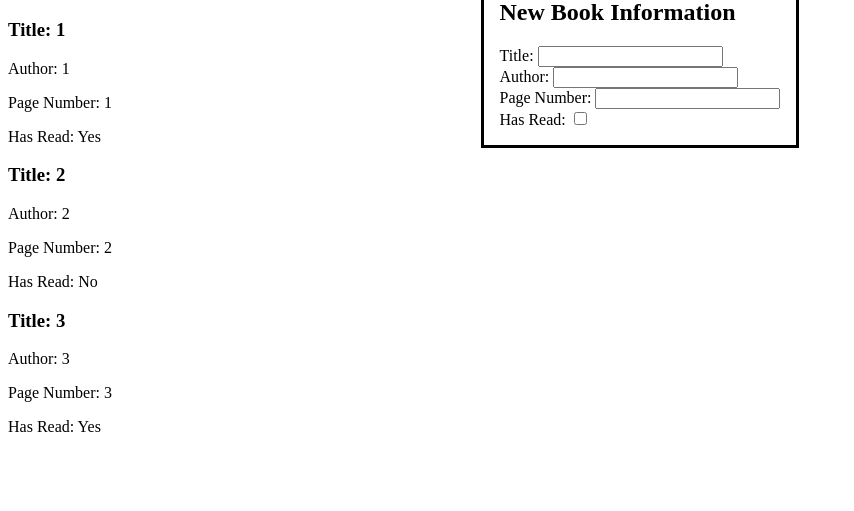
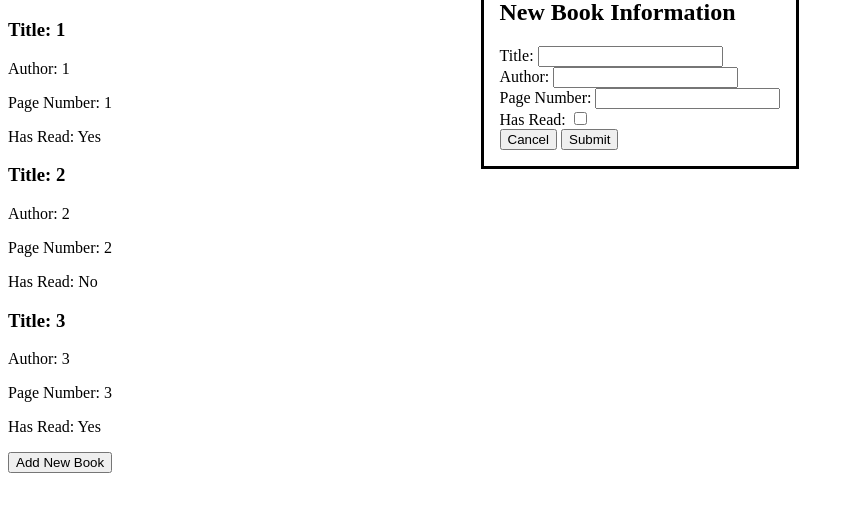
Before and after one commit to chenlingj999/Library, a plain HTML site: page index.html in a window 1280 px wide. Shown: the part 61-572 px from the top of the page, without its empty margins (0-854 px from the left). Drawn offline with Linux system fonts and the light colour scheme.

Commit message:
Create stylesheet and add necessary button

```diff
--- a/index.html
+++ b/index.html
@@ -4,6 +4,7 @@
     <meta charset="UTF-8">
     <meta name="viewport" content="width=device-width, initial-scale=1.0">
     <title>Document</title>
+    <link rel="stylesheet" href="style.css">
     <script src="object.js" defer></script>
 </head>
 <body>
@@ -26,11 +27,16 @@
                 <label for="hasRead">Has Read: </label>
                 <input type="checkbox" name="hasRead" id="hasRead">
             </div>
+            <div>
+                <button formmethod="dialog">Cancel</button>
+                <button id="confirmBtn">Submit</button>
+            </div>
         </form>
     </dialog>
     <h1>Library</h1>
     <div id="library">
 
     </div>
+    <button>Add New Book</button>
 </body>
 </html>
```
Also changed, not shown: style.css (added).
